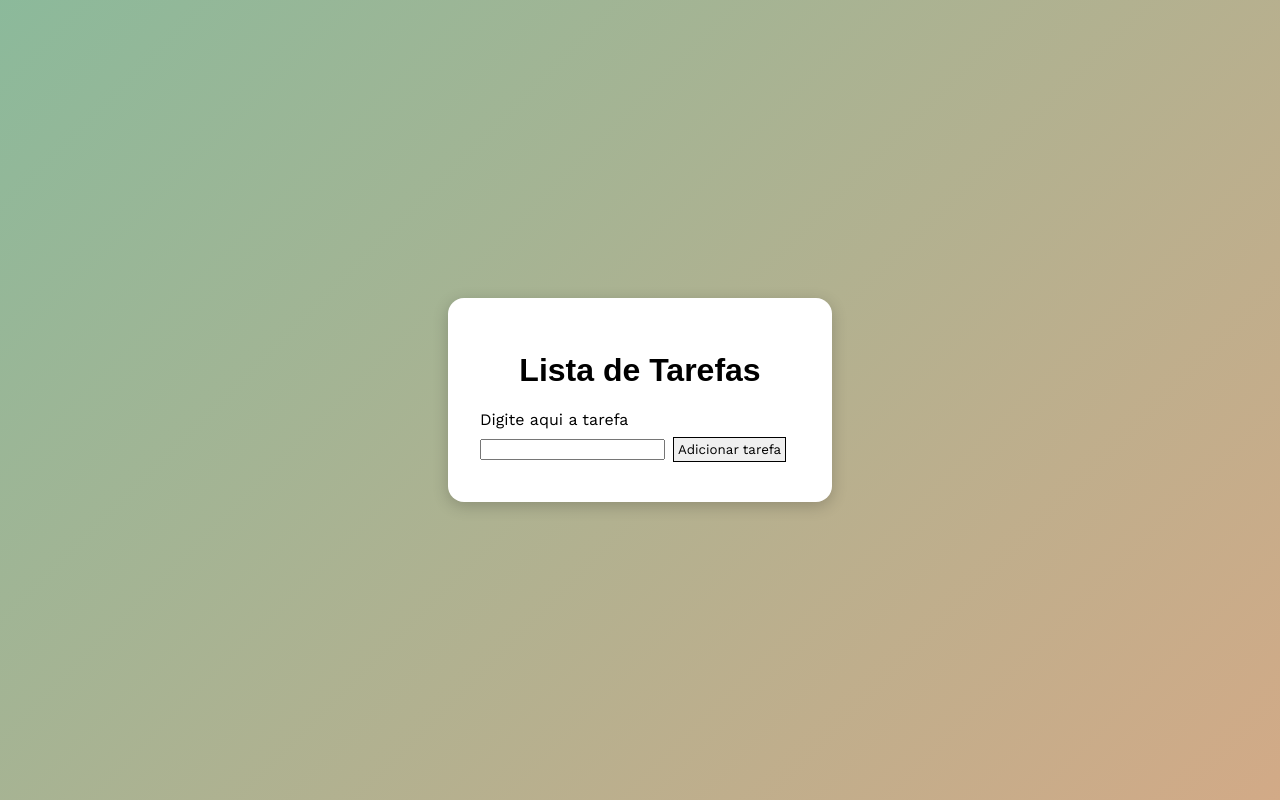
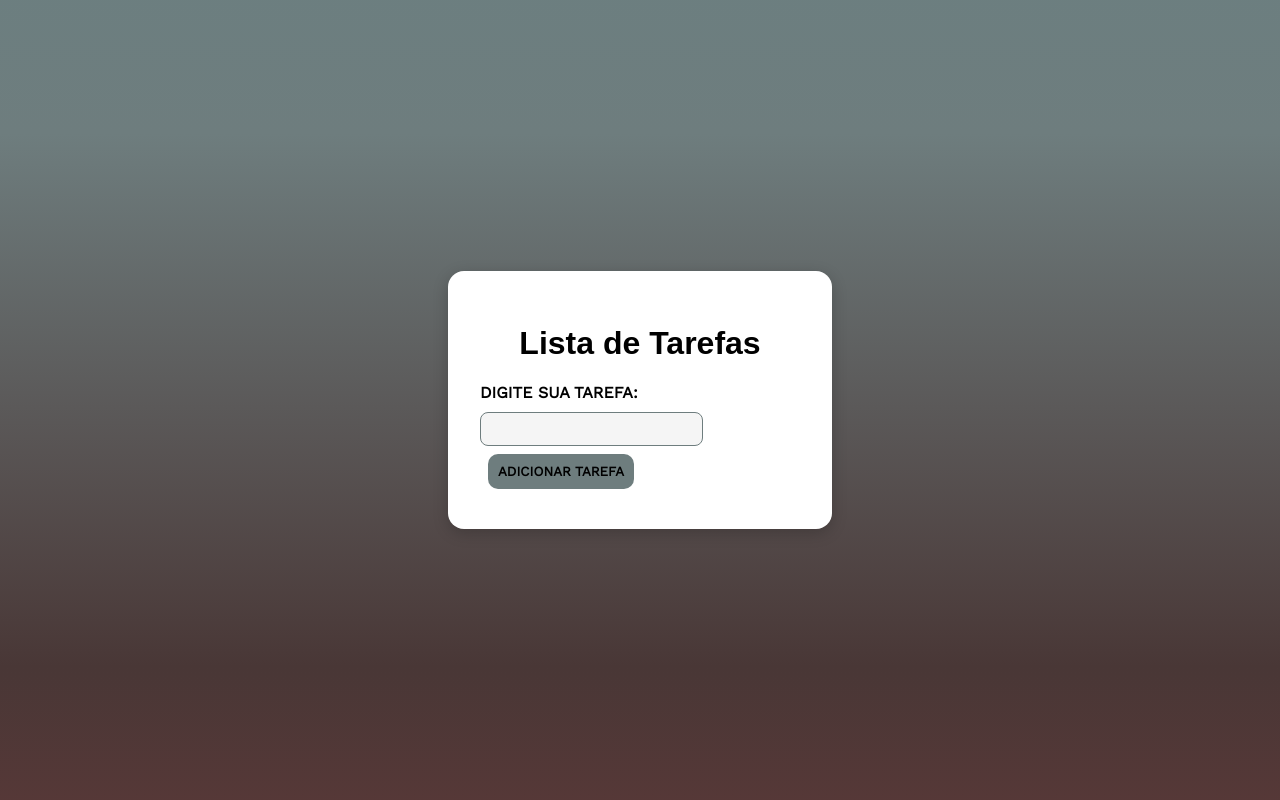
Before and after one commit to afteruniversity/lista-tarefas-react, a React (Vite) app: page / in a window 1280 px wide. Built offline with nearby package versions, Linux system fonts and the light colour scheme; a web font is replaced by a local one.

Commit message:
feat: Instalação do react-toastify e estilização da página

```diff
--- a/package.json
+++ b/package.json
@@ -11,7 +11,8 @@
   },
   "dependencies": {
     "react": "^19.0.0",
-    "react-dom": "^19.0.0"
+    "react-dom": "^19.0.0",
+    "react-toastify": "^11.0.5"
   },
   "devDependencies": {
     "@eslint/js": "^9.21.0",
--- a/src/components/Task/Task.css
+++ b/src/components/Task/Task.css
@@ -4,14 +4,10 @@
     justify-content: space-between;
     align-items: center;
     width: 100%;
-    border: 1px black solid;
+    border-radius: 10px;
     margin-top: 6px;
 }
 
-.buttons-container {
-    margin-right: 4px;
+.buttons-container button {
+    margin: 2px;
 }
-
-p {
-    font-family: "Work Sans", sans-serif;
-}
--- a/src/components/Task/Task.jsx
+++ b/src/components/Task/Task.jsx
@@ -12,4 +12,4 @@ export const Task = ({ taskId, task, handleDelete, handleDone }) => {
     )
 }
 
-export default Task
+export default Task;
--- a/src/components/TaskBoard/TaskBoard.jsx
+++ b/src/components/TaskBoard/TaskBoard.jsx
@@ -1,47 +1,57 @@
-import './TaskBoard.css'
-import { useState } from 'react'
-import Task from '../Task/Task'
-import FinishedTask from '../FinishedTask/FinishedTask'
-import TaskInsertForm from '../TaskInsertForm/TaskInsertForm'
+import "./TaskBoard.css";
+import { useState } from "react";
+import Task from "../Task/Task";
+import FinishedTask from "../FinishedTask/FinishedTask";
+import TaskInsertForm from "../TaskInsertForm/TaskInsertForm";
+import { toast, ToastContainer } from "react-toastify";
+import "react-toastify/dist/ReactToastify.css";
 
 export const TaskBoard = () => {
-    const [task, setTask] = useState('')
-    const [tasksList, setTasksList] = useState([])
-    const [finishedTasks, setFinishedTasks] = useState([])
+  const [task, setTask] = useState("");
+  const [tasksList, setTasksList] = useState([]);
+  const [finishedTasks, setFinishedTasks] = useState([]);
 
-    const handleTaskSubmit= (event) => {
-        event.preventDefault() // previne o comportamento padrão do navegador de lidar com envio de formulários
-        if (task.trim() === '') { // verifica se tá vazio
-            alert('Por favor, insira uma tarefa válida.');
+  const handleTaskSubmit = (event) => {
+    event.preventDefault(); // previne o comportamento padrão do navegador de lidar com envio de formulários
+    if (task.trim() === "") {
+      toast.warn("Por favor, insira uma tarefa válida.");
       return;
     }
-        setTasksList((prevTasks) => [...prevTasks, task])
-        setTask('')
-    }
+
+    setTasksList((prevTasks) => [...prevTasks, task]);
+    setTask("");
+  };
 
   const handleDelete = (taskIdToDelete) => {
     // Filtra a lista e remove a tarefa com o Id passado
-        const taskText = tasksList[taskIdToDelete]
+    const taskText = tasksList[taskIdToDelete];
     // Esse (_, index) esquisito so quer dizer que tamo ignorando o primeiro parametro recebido
-        setTasksList((prevTasks) => prevTasks.filter((taskText, index) => index !== taskIdToDelete));
-        alert(`Tarefa ${taskText} deletada com sucesso!`);
-    }
+    setTasksList((prevTasks) =>
+      prevTasks.filter((taskText, index) => index !== taskIdToDelete)
+    );
+    toast.success(`Tarefa "${taskText}" deletada com sucesso!`);
+  };
 
   const handleDeleteFinishedTask = (taskIdToDelete) => {
     // Filtra a lista e remove a tarefa com o Id passado
-        setFinishedTasks((prevTasks) => prevTasks.filter((_, index) => index !== taskIdToDelete));
-    }
+    setFinishedTasks((prevTasks) =>
+      prevTasks.filter((_, index) => index !== taskIdToDelete)
+    );
+  };
 
   const handleDone = (finishedTaskId) => {
-        const currentDate = new Date() // p pegar a data de qnd a tarefa foi feita
-        const formattedDate = currentDate.toLocaleString() // transforma em string
-        const finishedTaskText = tasksList[finishedTaskId]
+    const currentDate = new Date(); // p pegar a data de qnd a tarefa foi feita
+    const formattedDate = currentDate.toLocaleString(); // transforma em string
+    const finishedTaskText = tasksList[finishedTaskId];
 
-        setTasksList((prevTasks) => prevTasks.filter((_, index) => index !== finishedTaskId));
-        setFinishedTasks((prevTasks) => ([
+    setTasksList((prevTasks) =>
+      prevTasks.filter((_, index) => index !== finishedTaskId)
+    );
+    setFinishedTasks((prevTasks) => [
       ...prevTasks,
-            {id: finishedTaskId, text: finishedTaskText, date: formattedDate}]))
-    }
+      { id: finishedTaskId, text: finishedTaskText, date: formattedDate },
+    ]);
+  };
 
   return (
     <div className="task-board">
@@ -68,11 +78,21 @@ export const TaskBoard = () => {
           date={finishedTask.date}
           handleDeleteFinishedTask={handleDeleteFinishedTask}
         />
-                ))
-            }
+      ))}
+      <ToastContainer
+        position="top-right"
+        autoClose={3000}
+        hideProgressBar={false}
+        newestOnTop={false}
+        closeOnClick
+        rtl={false}
+        pauseOnFocusLoss
+        draggable
+        pauseOnHover
+        theme="dark"
+      />
+    </div>
+  );
+};
 
-        </div>
-    )
-}
-
-export default TaskBoard
+export default TaskBoard;
--- a/src/components/TaskInsertForm/TaskInsertForm.css
+++ b/src/components/TaskInsertForm/TaskInsertForm.css
@@ -0,0 +1,40 @@
+form {
+    display: flex;
+    flex-direction: column;
+    gap: 10px;
+    max-width: 400px;
+    margin: 0 auto;
+  }
+
+  label {
+    text-transform: uppercase;
+    font-weight: bold;
+  }
+
+  input {
+    padding: 7px;
+    border: 1px solid #6e7d7e;
+    border-radius: 8px;
+    outline: none;
+    font-size: 16px;
+    background-color: #f5f5f5;
+    color: #333;
+    transition: border-color 0.3s, box-shadow 0.3s;
+  }
+
+  button {
+    border: 0;
+    padding: 10px;
+    color: black;
+    background-color: #6e7d7e;
+    border-radius: 10px;
+    text-transform: uppercase;
+    font-weight: bold;
+    cursor: pointer;
+  }
+
+  button:hover {
+    background-color: #7b3b3b;
+    transition: all 200ms;
+    color: white;
+  }
--- a/src/components/TaskInsertForm/TaskInsertForm.jsx
+++ b/src/components/TaskInsertForm/TaskInsertForm.jsx
@@ -1,7 +1,11 @@
+import "./TaskInsertForm.css"
+
 export const TaskInsertForm = ({ handleTaskSubmit, task, setTask }) => {
     return (
         <form onSubmit={handleTaskSubmit}>
-            <label htmlFor="task-input">Digite aqui a tarefa</label>
+            <label htmlFor="task-input">Digite sua tarefa:</label>
+
+            <div className="input-button-row">
                 <input
                     value={task}
                     onChange={(e) => setTask(e.target.value)}
@@ -9,8 +13,9 @@ export const TaskInsertForm = ({ handleTaskSubmit, task, setTask }) => {
                     id="task-input"
                 />
                 <button type="submit">Adicionar tarefa</button>
+            </div>
         </form>
     )
 }
 
-export default TaskInsertForm
+export default TaskInsertForm;
--- a/src/layout/Layout.css
+++ b/src/layout/Layout.css
@@ -9,7 +9,7 @@ body {
 .background {
   font-family: "Afacad", sans-serif;
   font-family: "Work Sans", sans-serif;
-  background: linear-gradient(135deg, #72bfa2, #ffa07a);
+  background: linear-gradient(to bottom, #668284, #6e7d7e, #493736, #7b3b3b);
   background-size: 200% 200%;
   animation: gradient-animation 5s ease infinite;
   height: 100%;
```
Also changed, not shown: 1 other file (tests, documents, lock files or other folders). Lines whose indentation alone changed are shown as unchanged.
